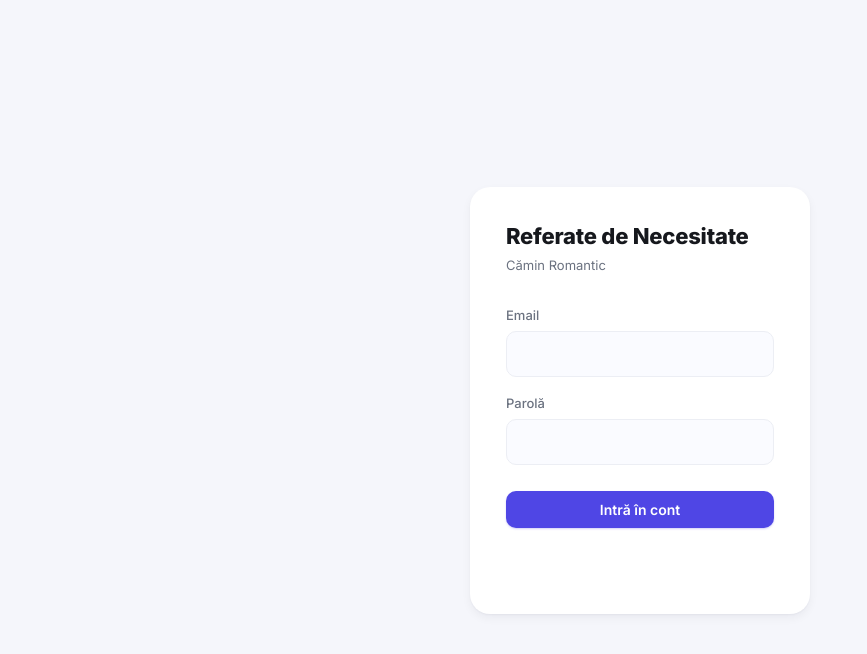
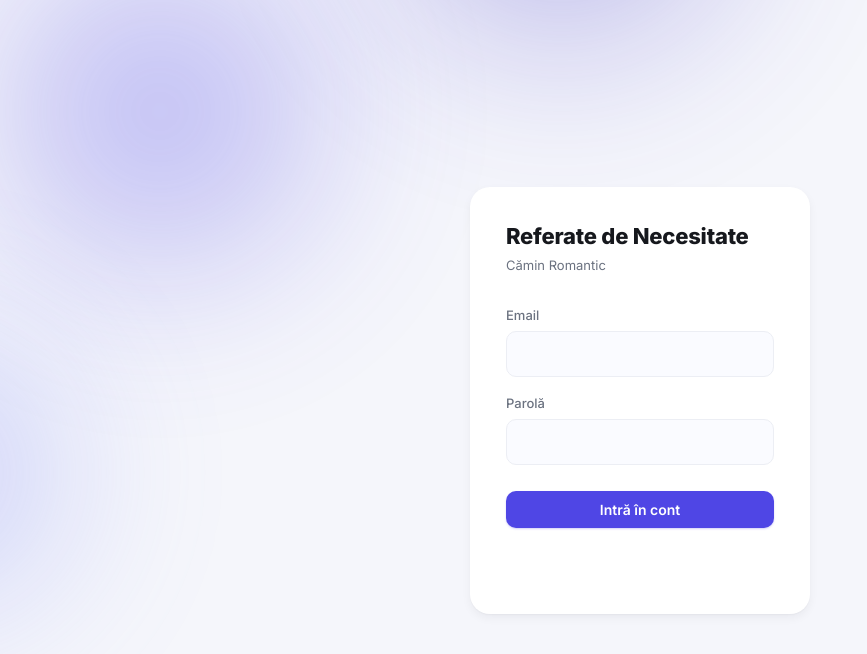
Before and after one commit to AndreiAndreescu/camin-cereri-web, a Next.js app: page /login in a window 1280 px wide. Shown: the top 654 px of the page, without its empty margins (0-867 px from the left). Built offline with nearby package versions, Linux system fonts and the light colour scheme.

Commit message:
Add files via upload

```diff
--- /dev/null
+++ b/app/AnimatedBackground.js
@@ -0,0 +1,62 @@
+"use client";
+
+import { useEffect, useRef } from "react";
+
+// Fundal decorativ, global (in spatele intregii aplicatii - login si
+// dashboard deopotriva): cateva "blob"-uri difuze, in culorile aplicatiei
+// (indigo), care plutesc incontinuu si se misca usor dupa cursor (parallax).
+//
+// E facut sa fie ieftin de rulat:
+// - doar 3 elemente, fara librarii externe (canvas/svg/particule)
+// - miscarea de plutire e CSS (@keyframes), rulata de compositor-ul
+//   browserului, nu de JS
+// - miscarea dupa mouse e un singur listener pe window, care doar seteaza
+//   un "transform" direct pe elemente (fara re-render React, fara state)
+// - "pointer-events: none" ca sa nu blocheze niciodata click-urile pe
+//   continutul real de deasupra
+export default function AnimatedBackground() {
+  const wrapRefs = useRef([]);
+  const frame = useRef(null);
+
+  useEffect(() => {
+    // Pe telefon/tableta (fara mouse real) sarim peste listener-ul de
+    // parallax - blob-urile tot plutesc din CSS, doar ca nu mai urmaresc
+    // degetul (ar fi doar zgomot pe touch).
+    const canHover = window.matchMedia("(hover: hover) and (pointer: fine)").matches;
+    if (!canHover) return;
+
+    function onMove(e) {
+      if (frame.current) return;
+      frame.current = requestAnimationFrame(() => {
+        frame.current = null;
+        const mx = e.clientX / window.innerWidth - 0.5; // -0.5 .. 0.5
+        const my = e.clientY / window.innerHeight - 0.5;
+        wrapRefs.current.forEach((el) => {
+          if (!el) return;
+          const depth = Number(el.dataset.depth || 0);
+          el.style.transform = `translate3d(${mx * depth}px, ${my * depth}px, 0)`;
+        });
+      });
+    }
+
+    window.addEventListener("mousemove", onMove, { passive: true });
+    return () => {
+      window.removeEventListener("mousemove", onMove);
+      if (frame.current) cancelAnimationFrame(frame.current);
+    };
+  }, []);
+
+  return (
+    <div className="bg-blobs" aria-hidden="true">
+      <div className="blob-wrap" data-depth="26" ref={(el) => (wrapRefs.current[0] = el)}>
+        <div className="blob blob-a" />
+      </div>
+      <div className="blob-wrap" data-depth="18" ref={(el) => (wrapRefs.current[1] = el)}>
+        <div className="blob blob-b" />
+      </div>
+      <div className="blob-wrap" data-depth="34" ref={(el) => (wrapRefs.current[2] = el)}>
+        <div className="blob blob-c" />
+      </div>
+    </div>
+  );
+}
--- a/app/globals.css
+++ b/app/globals.css
@@ -37,9 +37,86 @@ body {
   margin: 0;
   background: var(--bg);
   color: var(--text);
+  overflow-x: hidden;
 }
 
 .hidden { display: none !important; }
+
+/* Fundal decorativ, global - "blob"-uri difuze in indigo (culorile
+   aplicatiei), care plutesc incontinuu (@keyframes, pe compositor - ieftin
+   de rulat) si se misca usor dupa cursor (transform setat direct din JS, in
+   AnimatedBackground.js). z-index negativ = sub tot continutul paginii
+   (carduri, topbar etc.), deasupra doar a fundalului gri al body-ului -
+   n-are cum sa blocheze vreun click ("pointer-events: none") si nu are
+   nevoie ca restul elementelor sa capete z-index explicit. */
+.bg-blobs {
+  position: fixed;
+  inset: 0;
+  z-index: -1;
+  overflow: hidden;
+  pointer-events: none;
+}
+
+.blob-wrap {
+  position: absolute;
+  transition: transform 0.25s ease-out;
+  will-change: transform;
+}
+
+.blob {
+  position: absolute;
+  border-radius: 50%;
+  filter: blur(70px);
+  opacity: 0.4;
+  will-change: transform;
+}
+
+.blob-a {
+  top: -140px;
+  left: -100px;
+  width: 460px;
+  height: 460px;
+  background: radial-gradient(circle, var(--primary) 0%, transparent 72%);
+  animation: blobFloatA 24s ease-in-out infinite;
+}
+
+.blob-b {
+  top: 30vh;
+  right: -160px;
+  width: 420px;
+  height: 420px;
+  background: radial-gradient(circle, #818cf8 0%, transparent 72%);
+  animation: blobFloatB 28s ease-in-out infinite;
+}
+
+.blob-c {
+  bottom: -160px;
+  left: 22vw;
+  width: 500px;
+  height: 500px;
+  background: radial-gradient(circle, var(--primary-dark) 0%, transparent 72%);
+  animation: blobFloatC 20s ease-in-out infinite;
+}
+
+@keyframes blobFloatA {
+  0%, 100% { transform: translate(0, 0) scale(1); }
+  50% { transform: translate(70px, 50px) scale(1.08); }
+}
+@keyframes blobFloatB {
+  0%, 100% { transform: translate(0, 0) scale(1); }
+  50% { transform: translate(-60px, 70px) scale(0.94); }
+}
+@keyframes blobFloatC {
+  0%, 100% { transform: translate(0, 0) scale(1); }
+  50% { transform: translate(50px, -60px) scale(1.06); }
+}
+
+/* Miscarea e mult mai discreta/oprita pentru cine a cerut explicit mai
+   putina miscare pe ecran (accesibilitate). */
+@media (prefers-reduced-motion: reduce) {
+  .blob-a, .blob-b, .blob-c { animation: none; }
+  .blob-wrap { transition: none; }
+}
 
 /* Login */
 #login-screen {
--- a/app/layout.js
+++ b/app/layout.js
@@ -1,4 +1,5 @@
 import "./globals.css";
+import AnimatedBackground from "./AnimatedBackground";
 
 export const metadata = {
   title: "Cămin Romantic — Referate de Necesitate",
@@ -7,7 +8,10 @@ export const metadata = {
 export default function RootLayout({ children }) {
   return (
     <html lang="ro">
-      <body>{children}</body>
+      <body>
+        <AnimatedBackground />
+        {children}
+      </body>
     </html>
   );
 }
```
